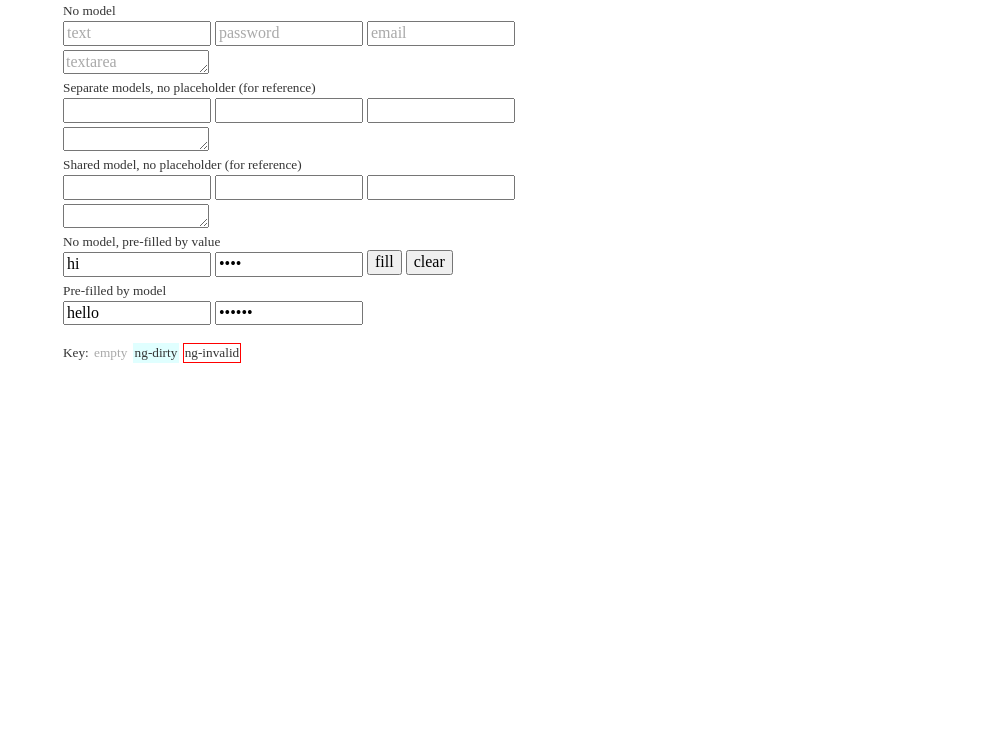
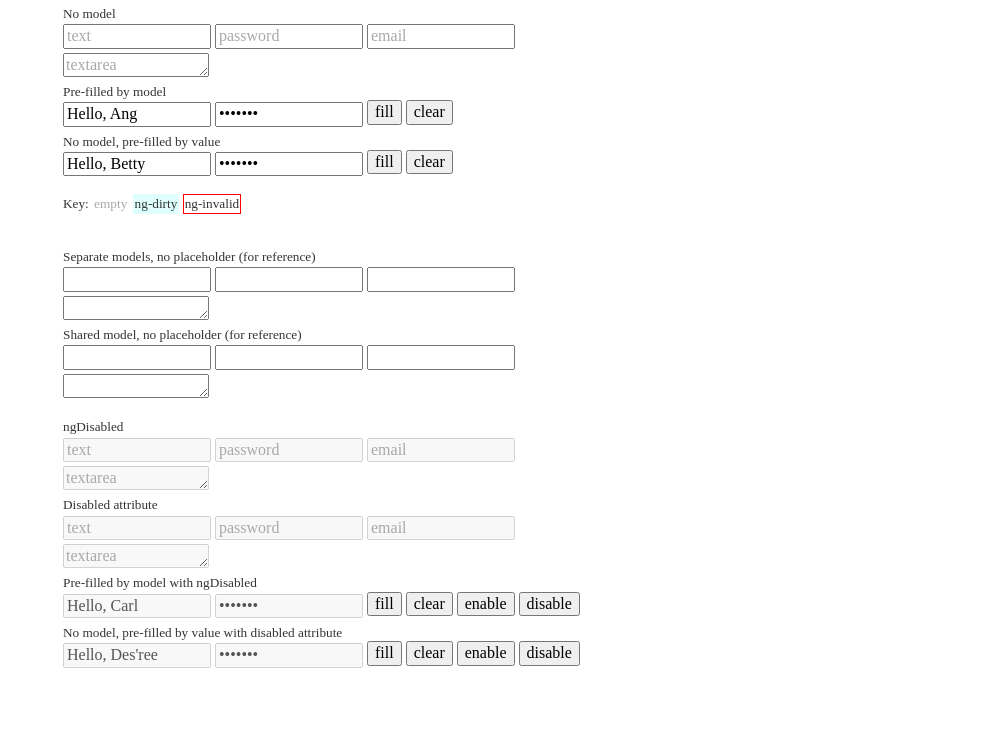
Before and after one commit to cvn/angular-shims-placeholder, a website: page index.html in a window 1280 px wide. Shown: the part 379-1113 px from the top of the page, without its empty margins (277-1280 px from the left). Before the commit the page ends 806 px from the top, so only its background shows below. Drawn offline with nearby package versions, Linux system fonts and the light colour scheme.

Commit message:
New demos for ngDisabled / disabled attribute

```diff
--- a/index.html
+++ b/index.html
@@ -11,6 +11,7 @@
 		h5 { margin: 1px 0; font-weight: normal; color: #333; }
 		input, textarea { width: 140px; vertical-align: top; margin: 2px 0px; }
 		.container { max-width: 600px; margin: auto; }
+		.group { overflow: auto; }
 		.group + .group { margin-top: 4px; }
 		.example { display: inline-block; padding: 1px; border: solid 1px transparent; }
 		.ng-dirty { background-color: lightcyan; }
@@ -19,6 +20,16 @@
 
 		/* Recommended placeholder style */
 		.empty { color: #a9a9a9; }
+
+		/* Emulate IE attribute for demo */
+		[unselectable=on] {
+			-webkit-touch-callout: none;
+			-webkit-user-select: none;
+			-khtml-user-select: none;
+			-moz-user-select: none;
+			-ms-user-select: none;
+			user-select: none;
+		}
 
 		/* Hide browser placeholders for demo */
 		::-webkit-input-placeholder { color: transparent; }
@@ -54,6 +65,30 @@
 		<input type="email" placeholder="email">
 		<textarea rows="1" placeholder="textarea"></textarea>
 	</div>
+	<div id="group-separate-prefilled" class="group has-placeholder has-model separate-models pre-filled">
+		<h5>Pre-filled by model</h5>
+		<input type="text" placeholder="text" ng-model="test.text">
+		<input type="password" placeholder="password" ng-model="test.password">
+		<button ng-click="test.text = (test.password = 'filler')">fill</button>
+		<button ng-click="test.text = (test.password = '')">clear</button>
+	</div>
+	<div id="group-nomodel-prefilled" class="group has-placeholder no-model pre-filled">
+		<h5>No model, pre-filled by value</h5>
+		<input type="text" placeholder="text" value="Hello, Betty">
+		<input type="password" placeholder="password" value="secret2">
+		<button onclick="fillElements('#group-nomodel-prefilled input', 'filler')">fill</button>
+		<button onclick="fillElements('#group-nomodel-prefilled input', '')">clear</button>
+	</div>
+
+	<p><h5>
+		Key:
+		<span class="example empty">empty</span>
+		<span class="example ng-dirty">ng-dirty</span>
+		<span class="example ng-invalid">ng-invalid</span>
+	</h5></p>
+
+	<br>
+
 	<div id="group-separate-ref" class="group no-placeholder has-model separate-models">
 		<h5>Separate models, no placeholder (for reference)</h5>
 		<input type="text" ng-model="test.empty11">
@@ -68,24 +103,42 @@
 		<input type="email" ng-model="test.linked2" ng-trim="false">
 		<textarea rows="1" ng-model="test.linked2" ng-trim="false"></textarea>
 	</div>
-	<div id="group-nomodel-prefilled" class="group has-placeholder no-model pre-filled">
-		<h5>No model, pre-filled by value</h5>
-		<input class="clearable" type="text" placeholder="text" value="hi">
-		<input class="clearable" type="password" placeholder="password" value="pass">
-		<button onclick="fillElements('filler')">fill</button>
-		<button onclick="fillElements('')">clear</button>
+
+	<br>
+
+	<div id="group-ngdisabled" class="group has-placeholder has-model separate-models has-ngdisabled">
+		<h5>ngDisabled</h5>
+		<input type="text" placeholder="text" ng-model="test.disabled_empty1" ng-disabled="test.disabled_emptys">
+		<input type="password" placeholder="password" ng-model="test.disabled_empty2" ng-disabled="test.disabled_emptys">
+		<input type="email" placeholder="email" ng-model="test.disabled_empty3" ng-disabled="test.disabled_emptys">
+		<textarea rows="1" placeholder="textarea" ng-model="test.disabled_empty4" ng-disabled="test.disabled_emptys"></textarea>
 	</div>
-	<div id="group-separate-prefilled" class="group has-placeholder has-model pre-filled">
-		<h5>Pre-filled by model</h5>
-		<input type="text" ng-model="test.text" placeholder="text">
-		<input type="password" ng-model="test.password" placeholder="password">
+	<div id="group-disabled-attribute" class="group has-placeholder no-model has-disabled">
+		<h5>Disabled attribute</h5>
+		<input type="text" placeholder="text" disabled="disabled">
+		<input type="password" placeholder="password" disabled="disabled">
+		<input type="email" placeholder="email" disabled="disabled">
+		<textarea rows="1" placeholder="textarea" disabled="disabled"></textarea>
 	</div>
-	<p><h5>
-		Key:
-		<span class="example empty">empty</span>
-		<span class="example ng-dirty">ng-dirty</span>
-		<span class="example ng-invalid">ng-invalid</span>
-	</h5></p>
+	<div id="group-ngdisabled-prefilled" class="group has-placeholder pre-filled has-model separate-models has-ngdisabled">
+		<h5>Pre-filled by model with ngDisabled </h5>
+		<input type="text" placeholder="text" ng-model="test.disabled_text" ng-disabled="test.disabled_prefilleds">
+		<input type="password" placeholder="password" ng-model="test.disabled_password" ng-disabled="test.disabled_prefilleds">
+		<button ng-click="test.disabled_text = (test.disabled_password = 'filler')">fill</button>
+		<button ng-click="test.disabled_text = (test.disabled_password = '')">clear</button>
+		<button ng-click="test.disabled_prefilleds = false">enable</button>
+		<button ng-click="test.disabled_prefilleds = true">disable</button>
+	</div>
+	<div id="group-disabled-attribute-prefilled" class="group has-placeholder pre-filled no-model has-disabled">
+		<h5>No model, pre-filled by value with disabled attribute</h5>
+		<input type="text" placeholder="text" disabled="disabled" value="Hello, Des'ree">
+		<input type="password" placeholder="password" disabled="disabled" value="secret4">
+		<button onclick="fillElements('#group-disabled-attribute-prefilled input', 'filler')">fill</button>
+		<button onclick="fillElements('#group-disabled-attribute-prefilled input', '')">clear</button>
+		<button onclick="disableElements('#group-disabled-attribute-prefilled input', false)">enable</button>
+		<button onclick="disableElements('#group-disabled-attribute-prefilled input', true)">disable</button>
+	</div>
+
 	</div><!-- /.container -->
 
 	<!-- Load angular.js from CDN if local copy is missing. http://stackoverflow.com/a/5531821/490592 -->
@@ -98,19 +151,33 @@
 		angular.module(['testApp'], ['ng.shims.placeholder'])
 		.run(function($rootScope, placeholderSniffer){
 			$rootScope.test = {
-				text: 'hello',
-				password: 'secret'
+				text: 'Hello, Ang',
+				password: 'secret1',
+				disabled_text: 'Hello, Carl',
+				disabled_password: 'secret3',
+				disabled_emptys: true,
+				disabled_prefilleds: true
 			};
 
 			// Force enable polyfill in all browsers for demo
 			placeholderSniffer.hasPlaceholder = function () { return false; };
 		});
 
-		var fillElements = function (str) {
-			var elements = document.querySelectorAll('.clearable');
+		function fillElements (selector, str) {
+			var elements = document.querySelectorAll(selector);
 			for (var i = 0; i < elements.length; i++) {
-				var elem = angular.element(elements[i]);
-				elem.val(str).triggerHandler('change');
+				angular.element(elements[i])
+					.val(str)
+					.triggerHandler('change');
+			}
+		}
+
+		function disableElements (selector, bool) {
+			var elements = document.querySelectorAll(selector);
+			for (var i = 0; i < elements.length; i++) {
+				angular.element(elements[i])
+					.prop('disabled', bool)
+					.triggerHandler('change');
 			}
 		}
 	</script>
```
